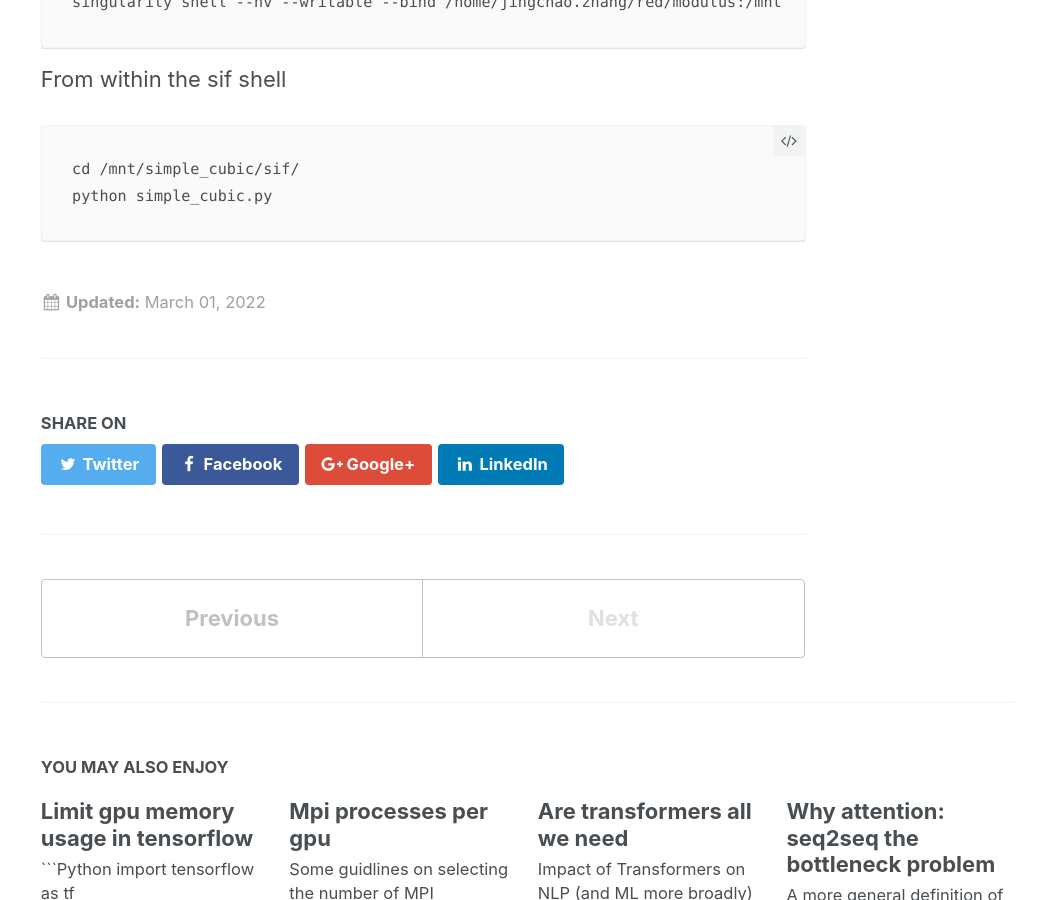
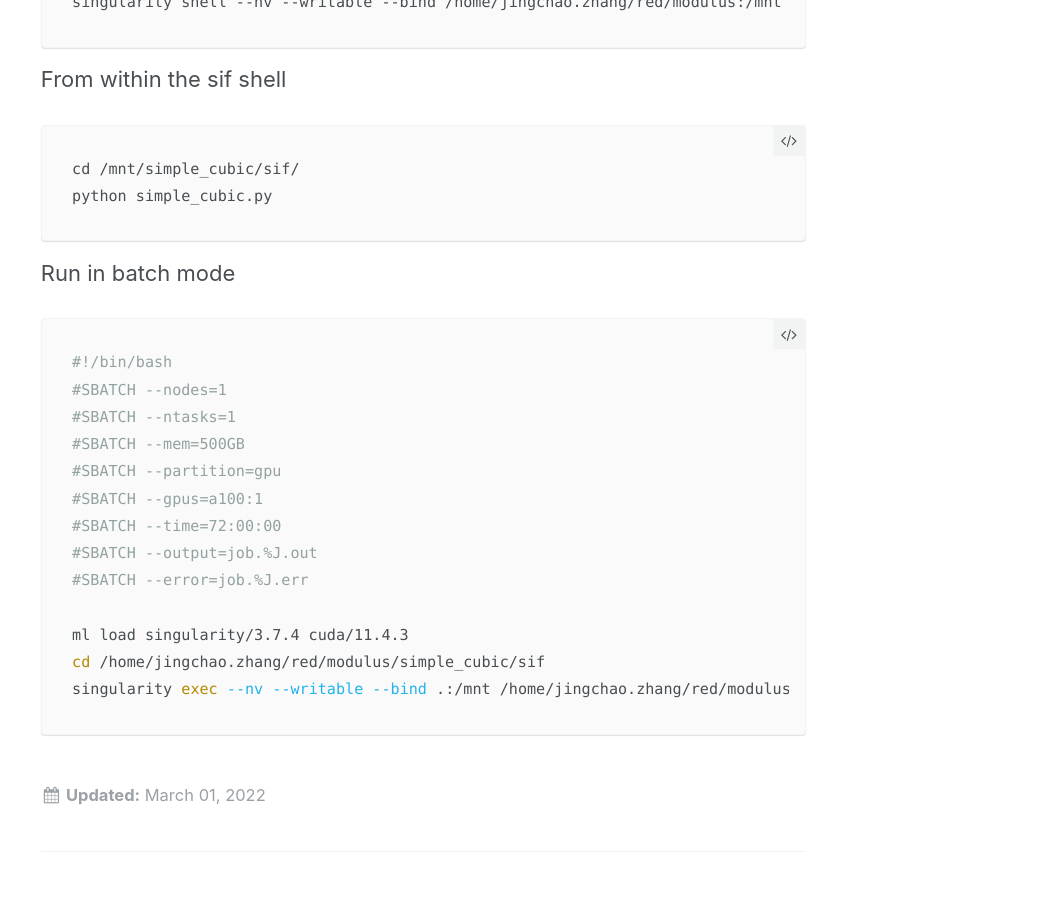
Before and after one commit to JingchaoZhang/JingchaoZhang.github.io, a Jekyll site: the page built from _posts/2022-03-01-NVIDIA Modulus Singularity Run on GPU.md, in a window 1280 px wide and 900 px high, scrolled down 606 px. Shown: the whole window, without its empty margins (243-1280 px from the left). Built offline with Jekyll 4.4.1, drawn with Linux system fonts in a browser that asks for light colours.

Commit message:
Update 2022-03-01-NVIDIA Modulus Singularity Run on GPU.md

````diff
--- a/_posts/2022-03-01-NVIDIA Modulus Singularity Run on GPU.md
+++ b/_posts/2022-03-01-NVIDIA Modulus Singularity Run on GPU.md
@@ -25,3 +25,20 @@ From within the sif shell
 cd /mnt/simple_cubic/sif/
 python simple_cubic.py
 ```
+
+Run in batch mode
+```bash
+#!/bin/bash
+#SBATCH --nodes=1
+#SBATCH --ntasks=1
+#SBATCH --mem=500GB
+#SBATCH --partition=gpu
+#SBATCH --gpus=a100:1
+#SBATCH --time=72:00:00
+#SBATCH --output=job.%J.out
+#SBATCH --error=job.%J.err
+
+ml load singularity/3.7.4 cuda/11.4.3
+cd /home/jingchao.zhang/red/modulus/simple_cubic/sif
+singularity exec --nv --writable --bind .:/mnt /home/jingchao.zhang/red/modulus/sif/modulus python -u /mnt/simple_cubic.py
+```
````
